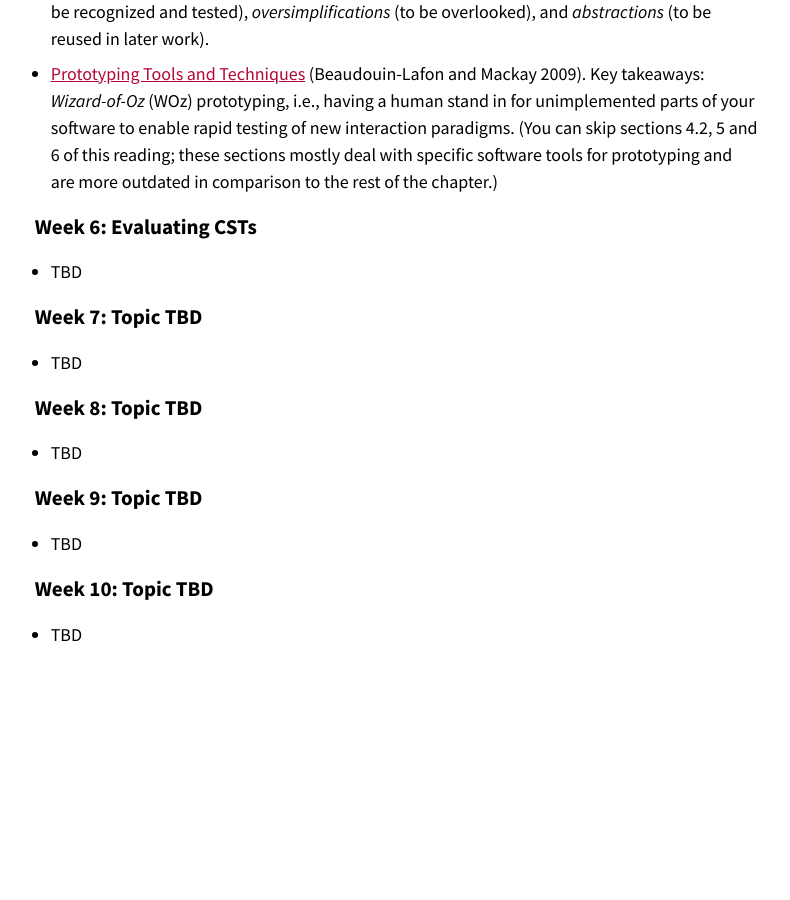
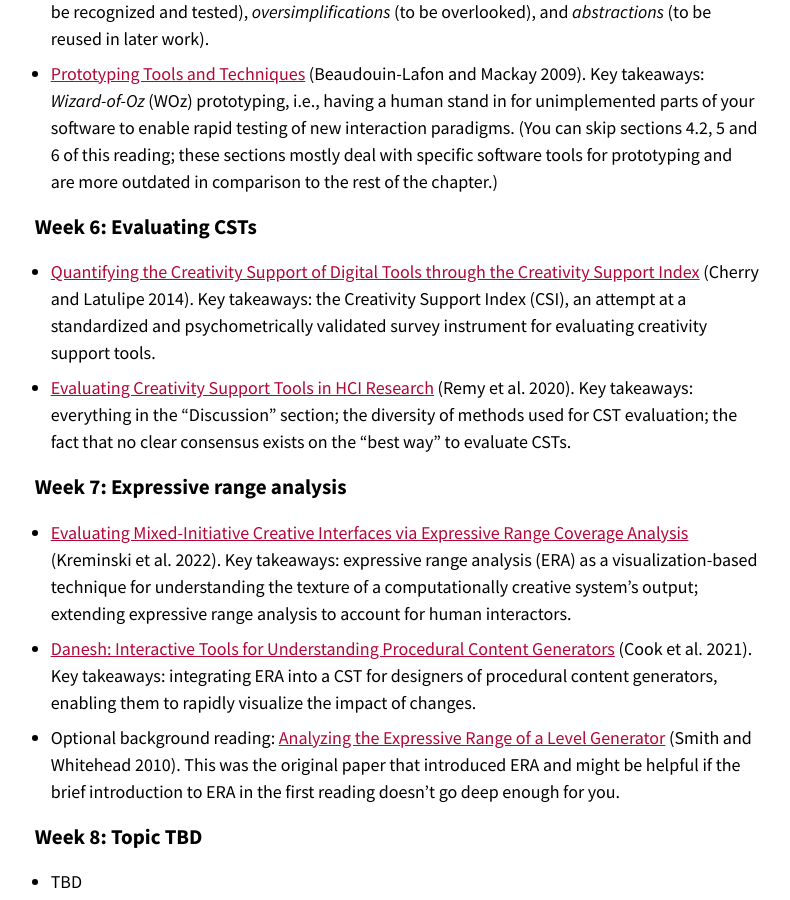
Before and after one commit to mkremins/mkremins.github.io, a Jekyll site: the page syllabi/csts-2023-01/index.html, which Jekyll copies as it is, in a window 1280 px wide and 900 px high, scrolled down 1933 px. Shown: the whole window, without its empty margins (243-1033 px from the left). Built offline with Jekyll 4.4.1, drawn with Linux system fonts in a browser that asks for light colours; before the commit the page ends 2607 px from its top, so only the background shows below that.

Commit message:
Update CSTs syllabus for Weeks 6 and 7

```diff
--- a/syllabi/csts-2023-01/index.html
+++ b/syllabi/csts-2023-01/index.html
@@ -74,11 +74,14 @@
       </ul>
       <h3>Week 6: Evaluating CSTs</h3>
       <ul>
-        <li>TBD</li>
+        <li><a href="https://www.researchgate.net/profile/Erin-Cherry/publication/262046838_Quantifying_the_Creativity_Support_of_Digital_Tools_through_the_Creativity_Support_Index/links/54a436530cf267bdb90673de/Quantifying-the-Creativity-Support-of-Digital-Tools-through-the-Creativity-Support-Index.pdf">Quantifying the Creativity Support of Digital Tools through the Creativity Support Index</a> (Cherry and Latulipe 2014). Key takeaways: the Creativity Support Index (CSI), an attempt at a standardized and psychometrically validated survey instrument for evaluating creativity support tools.</li>
+        <li><a href="https://christianremy.com/_publications/2020_dis.pdf">Evaluating Creativity Support Tools in HCI Research</a> (Remy et al. 2020). Key takeaways: everything in the “Discussion” section; the diversity of methods used for CST evaluation; the fact that no clear consensus exists on the “best way” to evaluate CSTs.</li>
       </ul>
-      <h3>Week 7: Topic TBD</h3>
+      <h3>Week 7: Expressive range analysis</h3>
       <ul>
-        <li>TBD</li>
+        <li><a href="https://mkremins.github.io/publications/ERaCA_HAI-GEN2022.pdf">Evaluating Mixed-Initiative Creative Interfaces via Expressive Range Coverage Analysis</a> (Kreminski et al. 2022). Key takeaways: expressive range analysis (ERA) as a visualization-based technique for understanding the texture of a computationally creative system’s output; extending expressive range analysis to account for human interactors.</li>
+        <li><a href="https://mkremins.github.io/refs/Danesh.pdf">Danesh: Interactive Tools for Understanding Procedural Content Generators</a> (Cook et al. 2021). Key takeaways: integrating ERA into a CST for designers of procedural content generators, enabling them to rapidly visualize the impact of changes.</li>
+        <li>Optional background reading: <a href="http://sokath.com/home/wp-content/uploads/2018/01/smith-pcg10.pdf">Analyzing the Expressive Range of a Level Generator</a> (Smith and Whitehead 2010). This was the original paper that introduced ERA and might be helpful if the brief introduction to ERA in the first reading doesn’t go deep enough for you.</li>
       </ul>
       <h3>Week 8: Topic TBD</h3>
       <ul>
```
Also changed, not shown: 1 other file.
